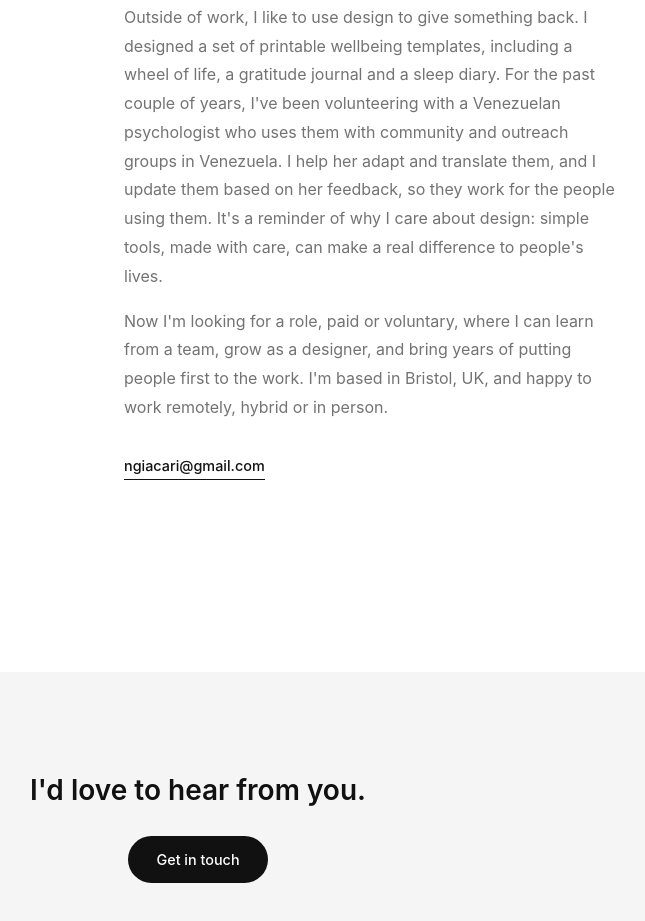
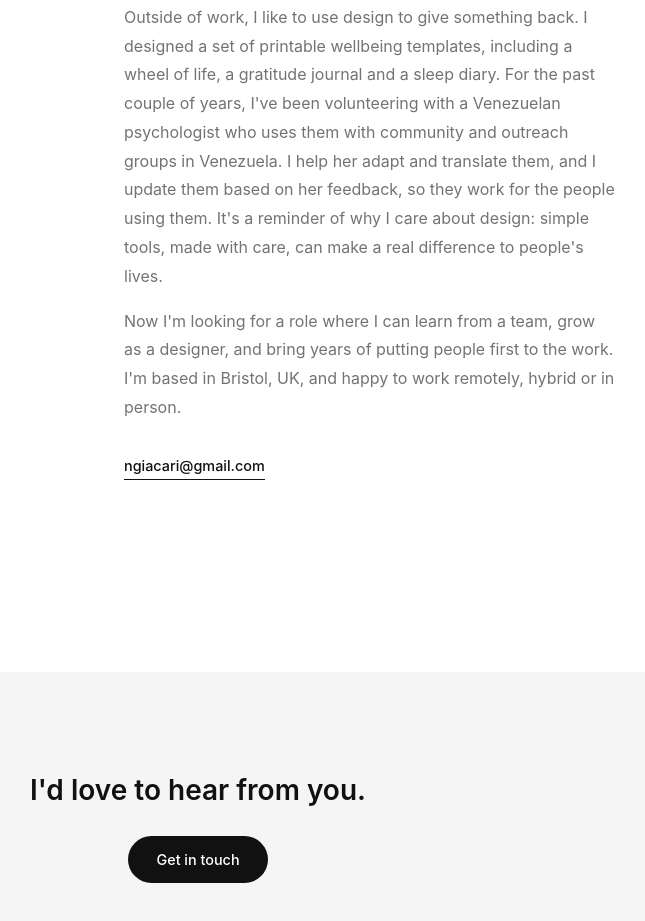
Before and after one commit to noegiacari/noegiacari.github.io, a plain HTML site: page about.html in a window 1280 px wide. Shown: the part 1039-1960 px from the top of the page, without its empty margins (442-1087 px from the left). Drawn offline with Linux system fonts and the light colour scheme.

Commit message:
Home and About: remove "paid or voluntary"

```diff
--- a/about.html
+++ b/about.html
@@ -62,7 +62,7 @@
         made with care, can make a real difference to people's lives.
       </p>
       <p>
-        Now I'm looking for a role, paid or voluntary, where I can learn from a team, grow
+        Now I'm looking for a role where I can learn from a team, grow
         as a designer, and bring years of putting people first to the work. I'm based in
         Bristol, UK, and happy to work remotely, hybrid or in person.
       </p>
```
Also changed, not shown: index.html (+1 -1 lines), 1 other file.
